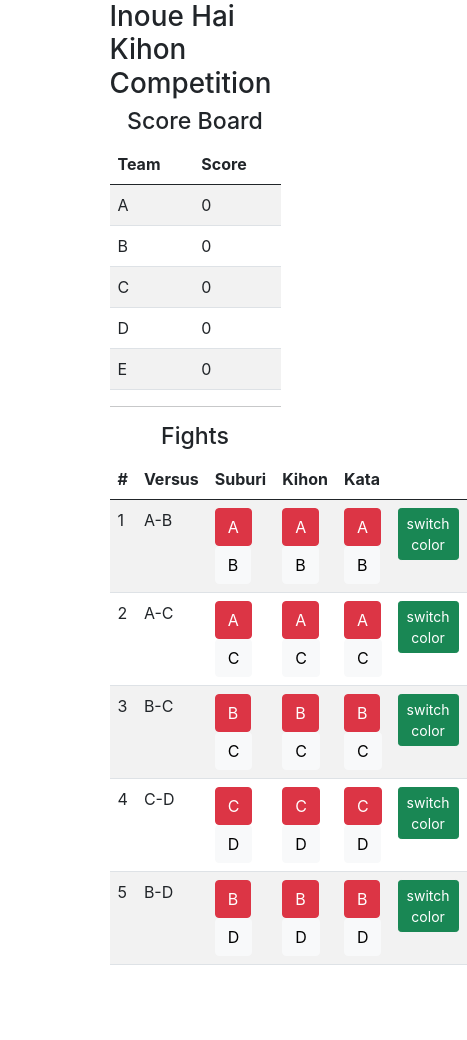
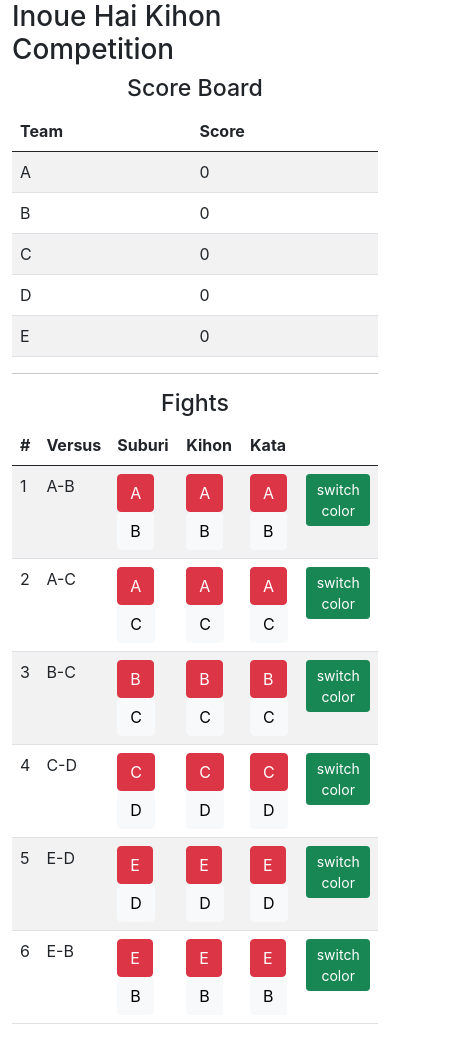
Before and after one commit to weilingxie/inouehai, a React (Create React App) app: page / in a window 390 px wide. Shown: the whole page, 467 px wide, since content can reach past the window. Before the commit the page ends 981 px from the top, so only its background shows below. Built offline with nearby package versions, Linux system fonts and the light colour scheme.

Commit message:
Adjust layout on mobile device

```diff
--- a/src/App.tsx
+++ b/src/App.tsx
@@ -11,7 +11,7 @@ function App() {
     <Store>
       <div className="container">
         <div className="row align-items-center justify-content-center">
-          <div className="col-6">
+          <div className="sm-12 md-8 lg-6">
             <h1>Inoue Hai Kihon Competition</h1>
             <MatchSheet />
           </div>
--- a/src/default/InitialFights.json
+++ b/src/default/InitialFights.json
@@ -58,7 +58,7 @@
     {
         "id": 5,
         "team1":{
-            "name":"B",
+            "name":"E",
             "color":"red"
         },
         "team2":{
@@ -68,5 +68,19 @@
         "suburi":"",
         "kihon":"",
         "kata":""
+    },
+    {
+        "id": 6,
+        "team1":{
+            "name":"E",
+            "color":"red"
+        },
+        "team2":{
+            "name":"B",
+            "color":"white"
+        },
+        "suburi":"",
+        "kihon":"",
+        "kata":""
     }
 ]
```
